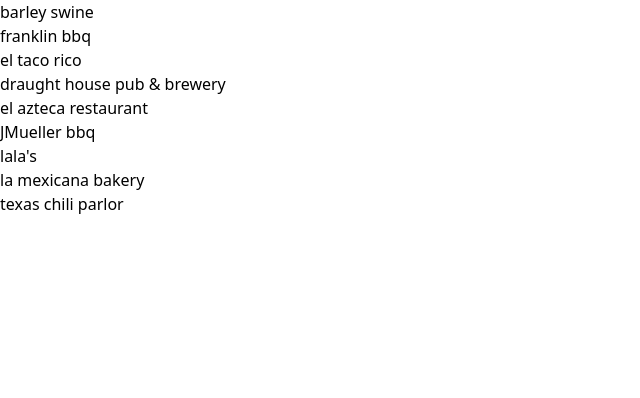
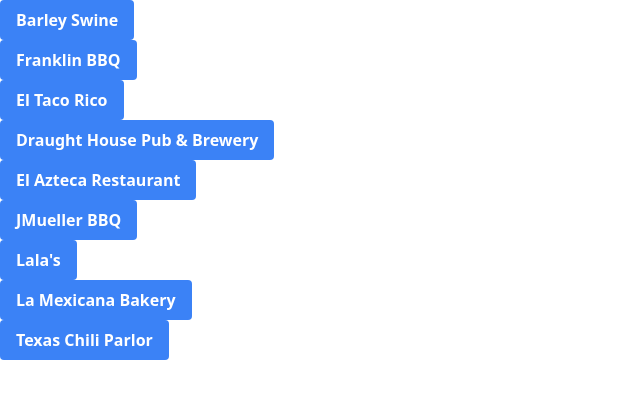
Before and after one commit to shawnawhite3699/the-local-foodie, a plain HTML site: page bourdain.html in a window 1280 px wide. Shown: the whole page, without its empty margins (0-640 px from the left). Drawn offline with nearby package versions, Linux system fonts and the light colour scheme.

Commit message:
created buttons for list items

```diff
--- a/bourdain.html
+++ b/bourdain.html
@@ -26,16 +26,17 @@
 
     <section>
         <ul>
-            <li>barley swine</li>
-            <li>franklin bbq</li>
-            <li>el taco rico</li>
-            <li>draught house pub & brewery</li>
-            <li>el azteca restaurant</li>
-            <li>JMueller bbq</li>
-            <li>lala's</li>
-            <li>la mexicana bakery</li>
-            <li>texas chili parlor</li>
-
+            <li><button class="bg-blue-500 hover:bg-blue-700 text-white font-bold py-2 px-4 rounded">
+            Barley Swine
+            </button></li>
+            <li><button class="bg-blue-500 hover:bg-blue-700 text-white font-bold py-2 px-4 rounded">Franklin BBQ</button></li>
+            <li><button class="bg-blue-500 hover:bg-blue-700 text-white font-bold py-2 px-4 rounded">El Taco Rico</button></li>
+            <li><button class="bg-blue-500 hover:bg-blue-700 text-white font-bold py-2 px-4 rounded">Draught House Pub & Brewery</button></li>
+            <li><button class="bg-blue-500 hover:bg-blue-700 text-white font-bold py-2 px-4 rounded">El Azteca Restaurant</button></li>
+            <li><button class="bg-blue-500 hover:bg-blue-700 text-white font-bold py-2 px-4 rounded">JMueller BBQ</button></li>
+            <li><button class="bg-blue-500 hover:bg-blue-700 text-white font-bold py-2 px-4 rounded">Lala's</button></li>
+            <li><button class="bg-blue-500 hover:bg-blue-700 text-white font-bold py-2 px-4 rounded">La Mexicana Bakery</button></li>
+            <li><button class="bg-blue-500 hover:bg-blue-700 text-white font-bold py-2 px-4 rounded">Texas Chili Parlor</button></li>
         </ul>
     </section>
     <section>
```
